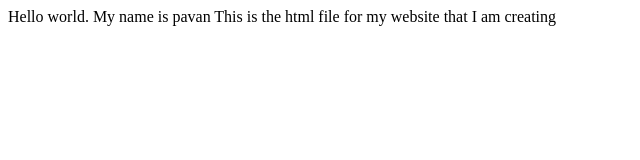
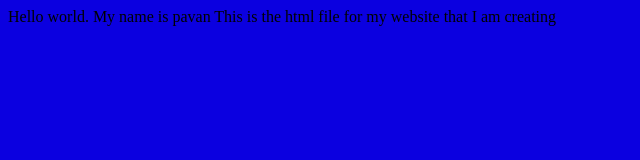
Before and after one commit to pvpnarao/crimsontide.github.io, a plain HTML site: page index.html in a window 1280 px wide. Shown: the whole page, without its empty margins (0-640 px from the left). Drawn offline with Linux system fonts and the light colour scheme.

Commit message:
added background color

```diff
--- a/index.html
+++ b/index.html
@@ -2,7 +2,8 @@
 
 <html>
 
-<body>
+<body bgcolor =*blue*>
+
 Hello world. My name is pavan
 
 This is the html file for my website that I am creating
```
